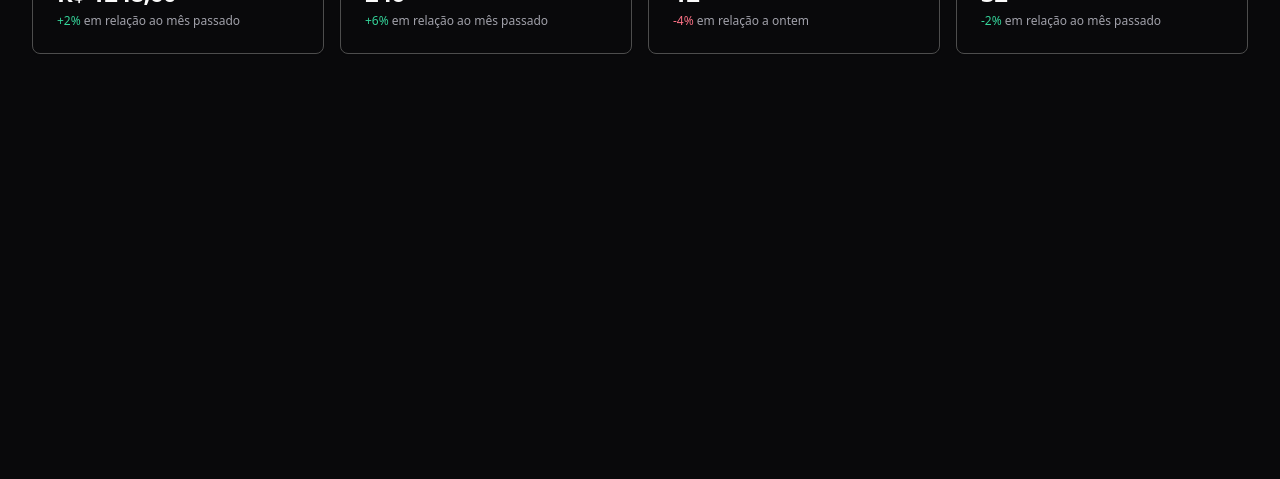
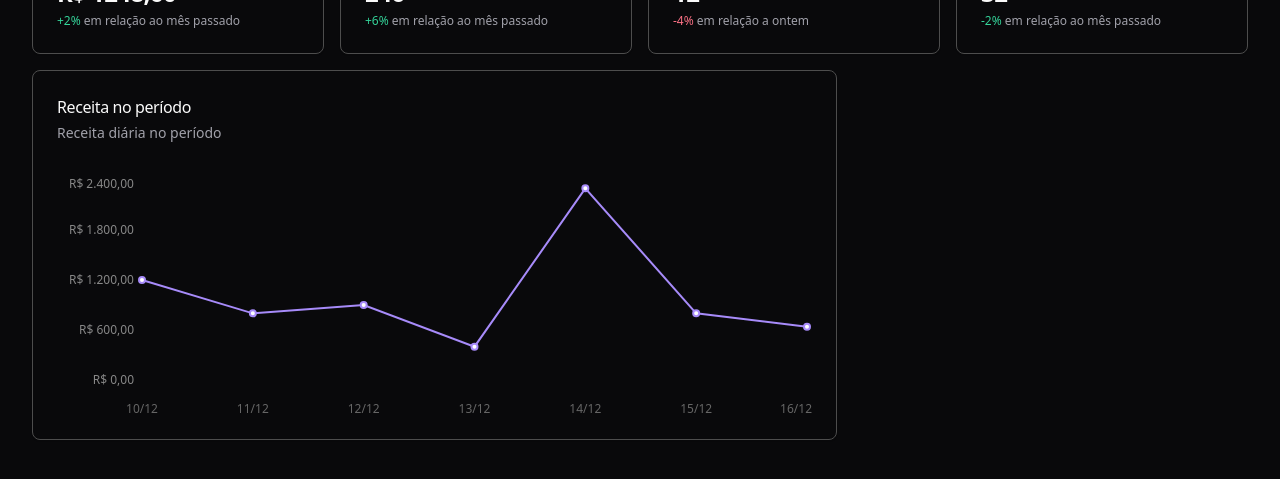
Before and after one commit to davsoliveira/pizzashop-web, a React (Vite) app: page / in a window 1280 px wide. Shown: the part 221-700 px from the top of the page. Built offline with nearby package versions, Linux system fonts and the light colour scheme.

Commit message:
criando gráfico de receita no período

```diff
--- a/package.json
+++ b/package.json
@@ -25,6 +25,7 @@
     "react-helmet-async": "^2.0.5",
     "react-hook-form": "^7.56.4",
     "react-router": "^7.6.1",
+    "recharts": "^2.15.3",
     "sonner": "^2.0.4",
     "tailwind-merge": "^3.3.0",
     "tailwindcss-animate": "^1.0.7",
--- a/src/pages/app/dashboard/dashboard.tsx
+++ b/src/pages/app/dashboard/dashboard.tsx
@@ -3,6 +3,7 @@
 import { MonthOrdersAmountCard } from './month-orders-amount-card'
 import { DayOrdersAmountCard } from './day-orders-amount-card'
 import { MonthCanceledOrdersAmountCard } from './month-canceled-orders-amount-card'
+import { RevenueChart } from './revenue-chart'
 
 export function Dashboard() {
   return (
@@ -17,6 +18,10 @@
           <DayOrdersAmountCard />
           <MonthCanceledOrdersAmountCard />
         </div>
+
+        <div className='grid grid-cols-9 gap-4'>
+          <RevenueChart />
+        </div>
       </div>
     </>
   )
--- /dev/null
+++ b/src/pages/app/dashboard/revenue-chart.tsx
@@ -0,0 +1,54 @@
+import { Card, CardContent, CardDescription, CardHeader, CardTitle } from "@/components/ui/card";
+import { ResponsiveContainer, LineChart, Line, XAxis, YAxis } from 'recharts'
+import colors from 'tailwindcss/colors'
+
+const data = [
+  { date: '10/12', revenue: 1200 },
+  { date: '11/12', revenue: 800 },
+  { date: '12/12', revenue: 900 },
+  { date: '13/12', revenue: 400 },
+  { date: '14/12', revenue: 2300 },
+  { date: '15/12', revenue: 800 },
+  { date: '16/12', revenue: 640 },
+]
+
+
+export function RevenueChart() {
+  return (
+    <Card className="col-span-6">
+      <CardHeader className="flex-row items-center justify-between pb-8">
+        <div className="space-y-1">
+          <CardTitle className="text-base font-medium">
+            Receita no período
+          </CardTitle>
+          <CardDescription>
+            Receita diária no período
+          </CardDescription>
+        </div>
+      </CardHeader>
+      <CardContent>
+        <ResponsiveContainer width="100%" height={240}>
+          <LineChart data={data} style={{ fontSize: 12 }}>
+            <XAxis dataKey="date" tickLine={false} axisLine={false} dy={16} />
+
+            <YAxis
+              stroke="#888"
+              axisLine={false}
+              tickLine={false}
+              width={80}
+              tickFormatter={(value: number) =>
+                value.toLocaleString('pt-BR', {
+                  style: 'currency',
+                  currency: 'BRL',
+                })
+              }
+            />
+
+            <Line type="linear" strokeWidth={2} dataKey="revenue" stroke={colors.violet['400']} />
+
+          </LineChart>
+        </ResponsiveContainer>
+      </CardContent>
+    </Card>
+  )
+}
```
Also changed, not shown: 1 other file (tests, documents, lock files or other folders).
